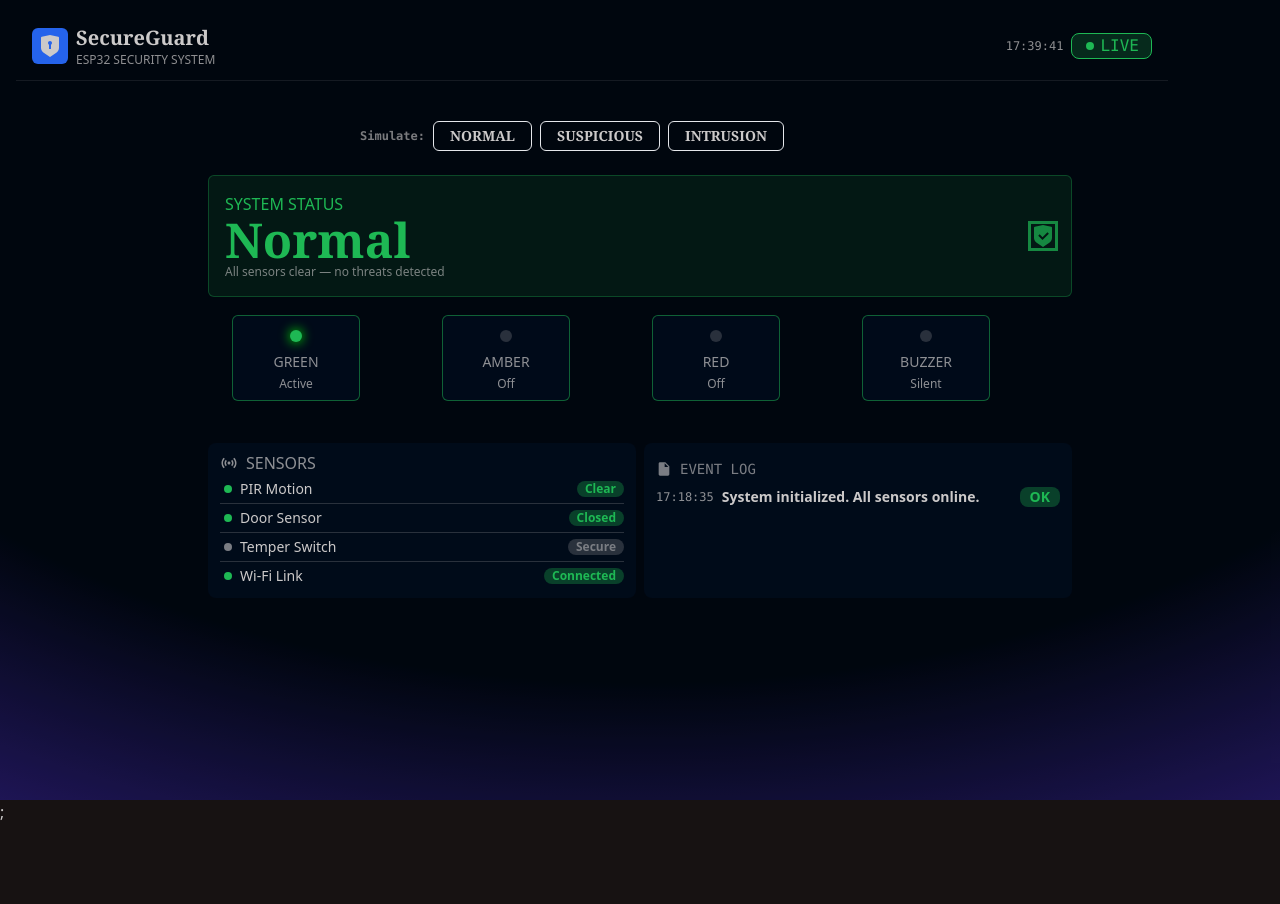
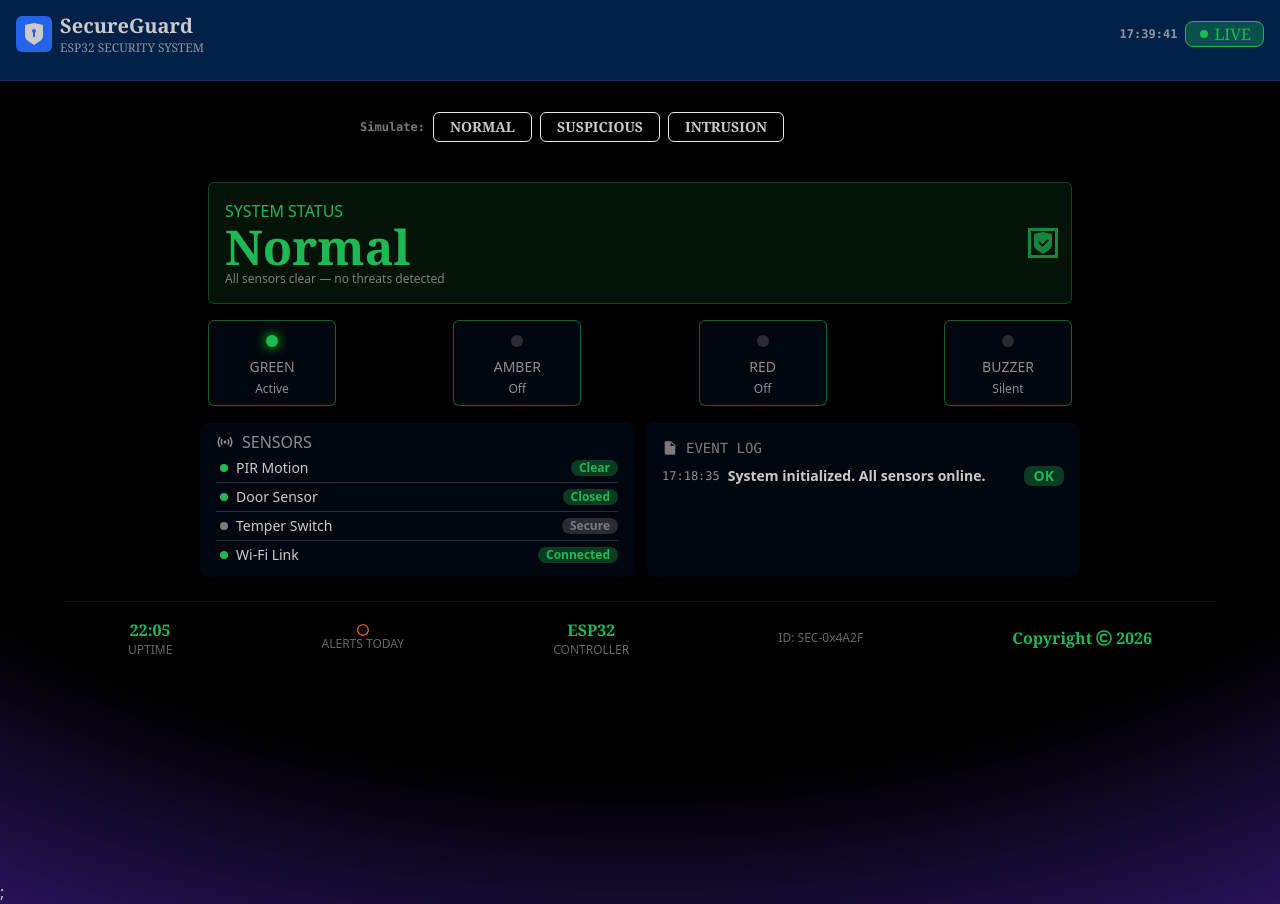
Before and after one commit to barrymomodouwurrie-165/smart_security_system, a React app in the folder Frontend/: page / in a window 1280 px wide. Before the commit the page ends 824 px from the top, so only its background shows below. Built offline with nearby package versions, Linux system fonts and the light colour scheme; the HTML template or start-up script is replaced by a standard one.

Commit message:
Created the footer and adjusted few styles in the navbar and sensors components to finish creating the dashboard.

```diff
--- a/Frontend/src/App.jsx
+++ b/Frontend/src/App.jsx
@@ -3,8 +3,8 @@ import "./App.css";
 
 function App() {
   return (
-    <div className="min-h-screen w-full h-full">
-      <div class="fixed inset-0 -z-10 h-full w-full items-center px-5 py-24 [background:radial-gradient(125%_125%_at_50%_10%,#000_60%,#63e_120%)]"></div>
+    <div className="relative min-h-screen w-full h-full">
+      <div class="absolute inset-0 -z-10 h-full w-full items-center px-5 py-24 [background:radial-gradient(125%_125%_at_50%_10%,#000_60%,#63e_120%)]"></div>
       <Dashboard />;
     </div>
   );
--- /dev/null
+++ b/Frontend/src/Components/Footer.jsx
@@ -0,0 +1,39 @@
+import { FaRegCircle, FaRegCopyright } from "react-icons/fa";
+const Footer = () => {
+  return (
+    <div className="w-full p-4">
+      <div className="max-w-6xl mx-auto px-2 py-4 border-t border-base-content/10">
+        <div className="max-w-5xl mx-auto flex items-center justify-between">
+          <div className="flex flex-col justify-center items-center">
+            <span className="font-serif text-primary font-bold ">22:05</span>
+            <span className="text-xs text-base-content/50">UPTIME</span>
+          </div>
+          <div className="flex flex-col justify-center items-center">
+            <span className="font-serif text-orange-500">
+              <FaRegCircle size={12} />
+            </span>
+            <span className="text-xs text-base-content/50">ALERTS TODAY</span>
+          </div>
+          <div className="flex flex-col justify-center items-center">
+            <span className="font-serif text-primary font-bold ">ESP32</span>
+            <span className="text-xs text-base-content/50">CONTROLLER</span>
+          </div>
+          <div className="flex flex-col justify-center items-center">
+            <span className="text-xs text-base-content/50">ID: SEC-0x4A2F</span>
+          </div>
+          <div className="flex justify-center items-center gap-1">
+            <span className="font-serif text-primary font-bold">
+              Copyright
+            </span>
+            <span className="font-serif text-primary font-bold ">
+              <FaRegCopyright />
+            </span>
+            <span className="font-serif text-primary font-bold">2026</span>
+          </div>
+        </div>
+      </div>
+    </div>
+  );
+};
+
+export default Footer;
--- a/Frontend/src/Components/Navbar.jsx
+++ b/Frontend/src/Components/Navbar.jsx
@@ -3,8 +3,8 @@ import { RiShieldKeyholeFill } from "react-icons/ri";
 
 const Navbar = () => {
   return (
-    <div className="w-full px-4 py-6">
-      <div className="max-w-6xl border-b border-solid border-base-content/10">
+    <div className="w-full mb-20">
+      <div className=" bg-[#002147] py-3 border-b border-solid border-base-content/10 fixed top-0 left-0 right-0 z-50">
         <div className="flex items-center justify-between pb-3 px-4">
           <div className="flex items-center gap-2">
             <div className="bg-blue-600 p-1.5 rounded-md">
@@ -12,14 +12,16 @@ const Navbar = () => {
             </div>
             <div>
               <h2 className="text-xl font-serif font-bold">SecureGuard</h2>
-              <p className="text-base-content/70 text-xs">
+              <p className="text-base-content/70 text-xs font-serif">
                 ESP32 SECURITY SYSTEM
               </p>
             </div>
           </div>
           <div className="flex items-center gap-2">
-            <p className="text-xs font-mono text-base-content/70">17:39:41</p>
-            <div className="flex items-center gap-1 bg-primary/20 border-primary border-solid border rounded-lg justify-center px-3 text-primary font-mono">
+            <p className="text-xs font-mono font-bold text-base-content/70">
+              17:39:41
+            </p>
+            <div className="flex items-center gap-1 bg-primary/30 border-primary border-solid border rounded-lg justify-center px-3 text-primary font-serif">
               <MdFiberManualRecord size={12} />
               <span>LIVE</span>
             </div>
--- a/Frontend/src/Components/Sensors.jsx
+++ b/Frontend/src/Components/Sensors.jsx
@@ -2,9 +2,9 @@ import { GoDotFill } from "react-icons/go";
 
 const Sensors = () => {
   return (
-    <div className="max-w-4xl mx-auto pl-4 py-2.5">
-      <div className="max-w-4xl mx-auto px-2">
-        <div className="grid grid-cols-2 gap-2 justify-center pl-[20%] md:grid-cols-4 md:px-4">
+    <div className="max-w-6xl mx-auto px-4 py-2">
+      <div className="max-w-4xl mx-auto px-4">
+        <div className="grid grid-cols-2 gap-2 pl-[14%] justify-center md:flex items-center md:justify-between md:pl-[0]">
           <div className=" bg-[#002147]/20 w-[8rem] flex flex-col items-center justify-center gap-1 border border-primary/50 rounded-md py-2">
             <GoDotFill
               size={24}
--- a/Frontend/src/Components/SystemActions.jsx
+++ b/Frontend/src/Components/SystemActions.jsx
@@ -3,9 +3,9 @@ import { GoDotFill } from "react-icons/go";
 
 const SystemActions = () => {
   return (
-    <div className="max-w-4xl mx-auto px-4 py-8">
-      <div className="grid grid-cols-1 gap-2 md:grid-cols-2">
-        <div className=" flex flex-col bg-[#002147]/20 px-3 py-2 rounded-lg">
+    <div className="max-w-4xl mx-auto p-2">
+      <div className="grid grid-cols-1 gap-3 md:grid-cols-2">
+        <div className=" flex flex-col bg-[#002147]/20 px-4 py-2 rounded-lg">
           <div className="flex gap-2 items-center text-base-content/70">
             <MdSensors size={18} />
             <span>SENSORS</span>
@@ -47,7 +47,7 @@ const SystemActions = () => {
             </span>
           </div>
         </div>
-        <div className="flex flex-col bg-[#002147]/20 px-3 py-2 rounded-lg">
+        <div className="flex flex-col bg-[#002147]/20 px-4 py-2 rounded-lg">
           <div className="flex items-center gap-2 text-base-content/60 py-2">
             <MdInsertDriveFile />
             <span className="text-sm font-mono">EVENT LOG</span>
--- a/Frontend/src/Pages/Dashboard.jsx
+++ b/Frontend/src/Pages/Dashboard.jsx
@@ -1,14 +1,15 @@
+import Footer from "../Components/Footer";
 import Navbar from "../Components/Navbar";
 import Sensors from "../Components/Sensors";
-import Status from "../Components/Status"
+import Status from "../Components/Status";
 import SystemActions from "../Components/SystemActions";
 
 const Dashboard = () => {
   return (
-    <div className="min-h-screen bg-[#002147]/20">
+    <div className="min-h-screen">
       <Navbar />
       <div className="max-w-3xl mx-auto">
-        <div className="max-w-[18rem] sm:max-w-xl mx-auto px-2 py-4 grid sm:flex items-center gap-2">
+        <div className="max-w-[18rem] sm:max-w-xl mx-auto px-2 py-8 grid sm:flex items-center gap-2">
           <span className="text-xs font-mono font-bold text-base-content/60 text-center">
             Simulate:
           </span>
@@ -26,6 +27,7 @@ const Dashboard = () => {
       <Status />
       <Sensors />
       <SystemActions />
+      <Footer />
     </div>
   );
 };
```
